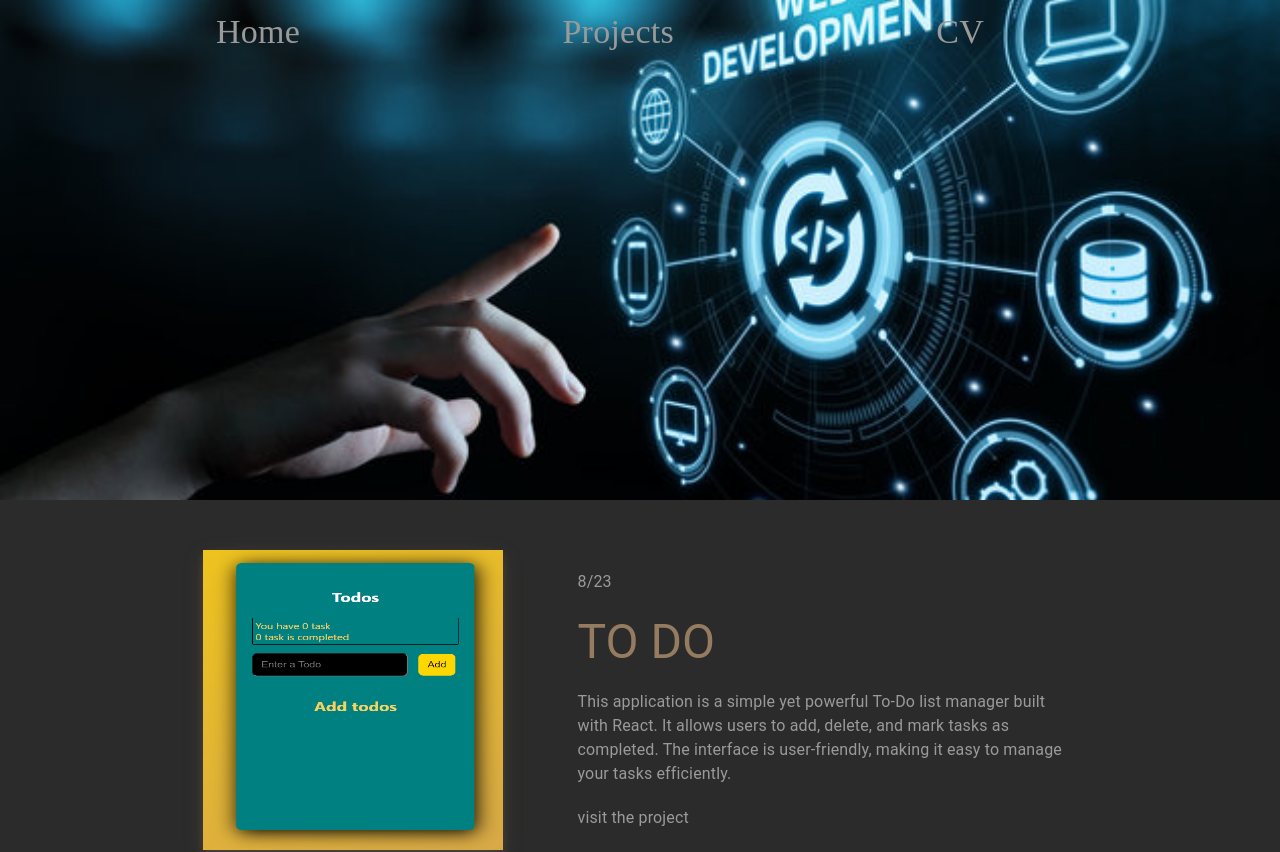
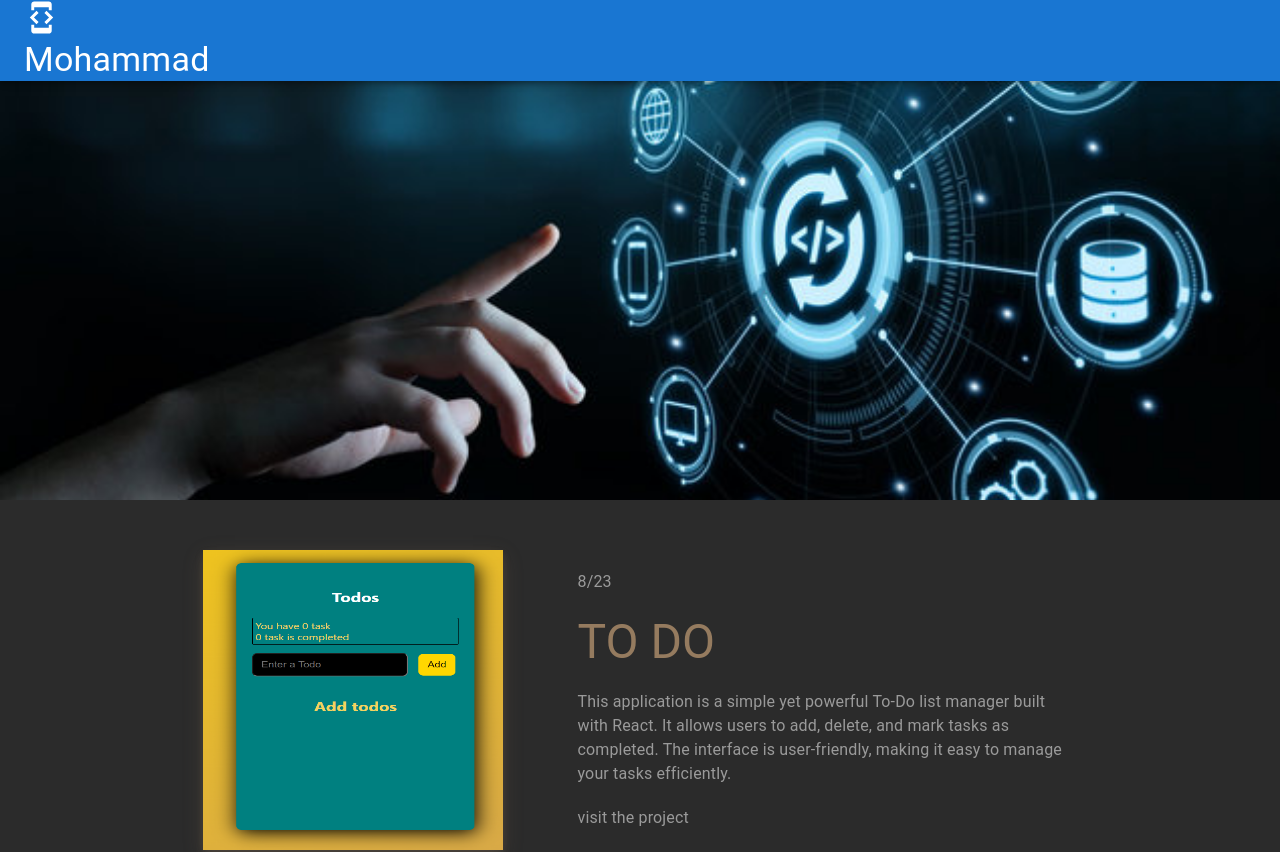
Before and after one commit to mouhamadx92x/portfolio, a Next.js app: page / in a window 1280 px wide. Shown: the top 852 px of the page. Built offline with nearby package versions, Linux system fonts and the light colour scheme; no server answers.

Commit message:
create the logo and the name

```diff
--- /dev/null
+++ b/src/app/components/header-new/index.tsx
@@ -0,0 +1,17 @@
+import { AppBar, Box, Toolbar, Typography } from "@mui/material";
+import DeveloperModeIcon from "@mui/icons-material/DeveloperMode";
+import Link from "next/link";
+
+const NewHeader = () => {
+    return (
+        <AppBar position="fixed">
+            <Toolbar>
+                <Box>
+                    <DeveloperModeIcon fontSize="large" />
+                    <Typography variant="h4">Mohammad</Typography>
+                </Box>
+            </Toolbar>
+        </AppBar>
+    );
+};
+export default NewHeader;
--- a/src/app/page.tsx
+++ b/src/app/page.tsx
@@ -10,6 +10,7 @@ import { projectsData } from "../../public/assets/assets";
 import "../styles/global.css";
 import useScrollHeight from "@/hooks/useScrollHeight";
 import { ThemeProvider, createTheme } from "@mui/material/styles";
+import NewHeader from "./components/header-new";
 
 const HomePage = () => {
     const boxHeight = useScrollHeight({ initialValue: 500 });
@@ -30,7 +31,7 @@ const HomePage = () => {
         <>
             <ThemeProvider theme={theme}>
                 <Box sx={{ ...homePageMainBoxStyles, height: boxHeight }}>
-                    <Header />
+                    <NewHeader />
                 </Box>
                 <Box sx={homePageProjectsCardBoxStyles}>
                     {projectsData.map(
```
